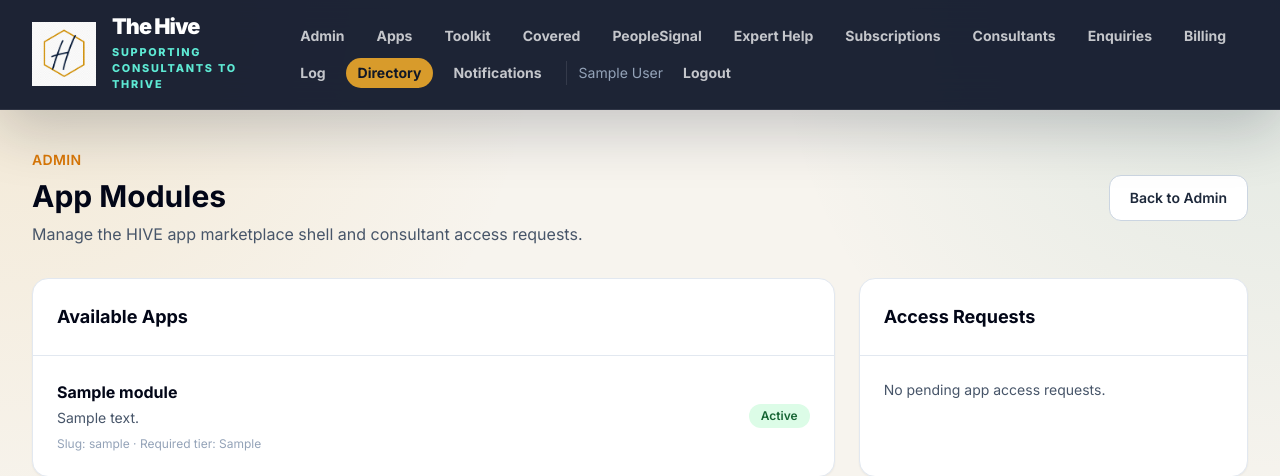
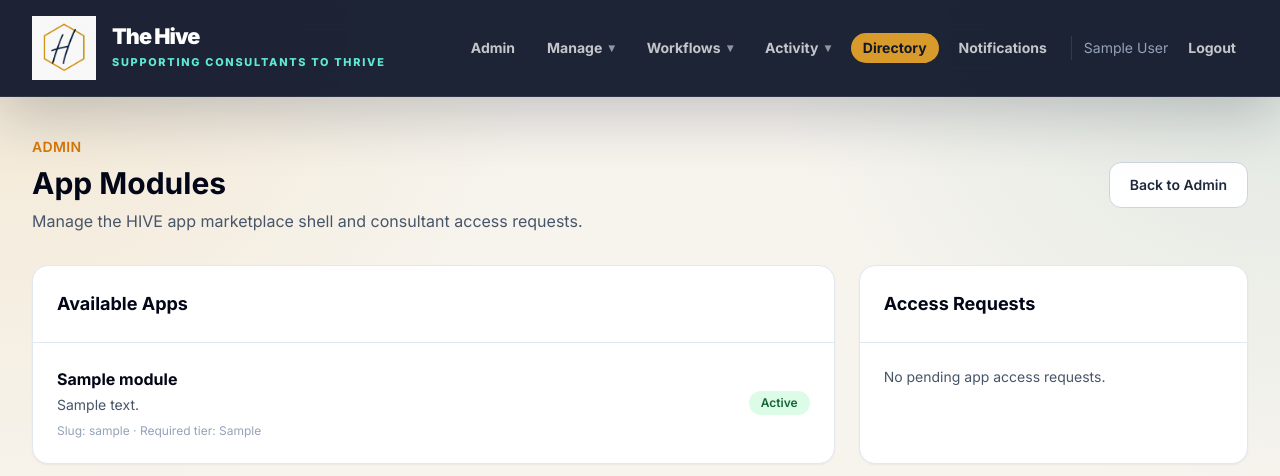
Before and after one commit to Dolman17/hive, a Flask app: page /admin/apps in a window 1280 px wide. Shown: the top 476 px of the page. Run offline with Flask 3, Linux system fonts and the light colour scheme; a user stored in the database is signed in; tables that the repository leaves empty hold one stand-in row (values such as "Sample post"); some libraries are stand-ins or nearby versions.

Commit message:
Group main navigation into dropdown sections

```diff
--- a/templates/base.html
+++ b/templates/base.html
@@ -20,6 +20,10 @@
     <style>
         body {
             font-family: 'Inter', system-ui, -apple-system, BlinkMacSystemFont, 'Segoe UI', sans-serif;
+        }
+
+        details > summary::-webkit-details-marker {
+            display: none;
         }
     </style>
 </head>
@@ -58,27 +62,81 @@
             <nav class="flex flex-wrap items-center gap-2">
                 {% if current_user.role == "admin" %}
                     <a href="{{ url_for('admin_dashboard') }}" class="hive-nav-link">Admin</a>
-                    <a href="{{ url_for('admin_apps') }}" class="hive-nav-link">Apps</a>
-                    <a href="{{ url_for('admin_resources') }}" class="hive-nav-link">Toolkit</a>
-                    <a href="{{ url_for('admin_cover') }}" class="hive-nav-link">Covered</a>
-                    <a href="{{ url_for('admin_leads') }}" class="hive-nav-link">PeopleSignal</a>
-                    <a href="{{ url_for('admin_expert_requests') }}" class="hive-nav-link">Expert Help</a>
-                    <a href="{{ url_for('admin_subscriptions') }}" class="hive-nav-link">Subscriptions</a>
-                    <a href="{{ url_for('consultant_profiles.admin_consultants') }}" class="hive-nav-link">Consultants</a>
-                    <a href="{{ url_for('directory_enquiries.admin_directory_enquiries') }}" class="hive-nav-link">Enquiries</a>
-                    <a href="{{ url_for('billing.admin_billing') }}" class="hive-nav-link">Billing</a>
-                    <a href="{{ url_for('notifications.admin_notifications') }}" class="hive-nav-link">Log</a>
+
+                    <details class="relative">
+                        <summary class="hive-nav-link cursor-pointer select-none list-none">
+                            Manage <span class="text-xs opacity-70">▾</span>
+                        </summary>
+                        <div class="absolute left-0 mt-2 w-56 rounded-2xl bg-slate-950 border border-white/10 shadow-2xl p-2 z-50">
+                            <a href="{{ url_for('admin_apps') }}" class="block rounded-xl px-4 py-3 text-sm font-bold text-slate-200 hover:bg-white/10 hover:text-white">Apps</a>
+                            <a href="{{ url_for('admin_resources') }}" class="block rounded-xl px-4 py-3 text-sm font-bold text-slate-200 hover:bg-white/10 hover:text-white">Toolkit</a>
+                            <a href="{{ url_for('consultant_profiles.admin_consultants') }}" class="block rounded-xl px-4 py-3 text-sm font-bold text-slate-200 hover:bg-white/10 hover:text-white">Consultants</a>
+                            <a href="{{ url_for('admin_subscriptions') }}" class="block rounded-xl px-4 py-3 text-sm font-bold text-slate-200 hover:bg-white/10 hover:text-white">Subscriptions</a>
+                            <a href="{{ url_for('billing.admin_billing') }}" class="block rounded-xl px-4 py-3 text-sm font-bold text-slate-200 hover:bg-white/10 hover:text-white">Billing</a>
+                        </div>
+                    </details>
+
+                    <details class="relative">
+                        <summary class="hive-nav-link cursor-pointer select-none list-none">
+                            Workflows <span class="text-xs opacity-70">▾</span>
+                        </summary>
+                        <div class="absolute left-0 mt-2 w-60 rounded-2xl bg-slate-950 border border-white/10 shadow-2xl p-2 z-50">
+                            <a href="{{ url_for('admin_cover') }}" class="block rounded-xl px-4 py-3 text-sm font-bold text-slate-200 hover:bg-white/10 hover:text-white">HIVE Covered</a>
+                            <a href="{{ url_for('admin_leads') }}" class="block rounded-xl px-4 py-3 text-sm font-bold text-slate-200 hover:bg-white/10 hover:text-white">PeopleSignal</a>
+                            <a href="{{ url_for('admin_expert_requests') }}" class="block rounded-xl px-4 py-3 text-sm font-bold text-slate-200 hover:bg-white/10 hover:text-white">Expert Help</a>
+                            <a href="{{ url_for('directory_enquiries.admin_directory_enquiries') }}" class="block rounded-xl px-4 py-3 text-sm font-bold text-slate-200 hover:bg-white/10 hover:text-white">Directory Enquiries</a>
+                        </div>
+                    </details>
+
+                    <details class="relative">
+                        <summary class="hive-nav-link cursor-pointer select-none list-none">
+                            Activity <span class="text-xs opacity-70">▾</span>
+                        </summary>
+                        <div class="absolute left-0 mt-2 w-56 rounded-2xl bg-slate-950 border border-white/10 shadow-2xl p-2 z-50">
+                            <a href="{{ url_for('notifications.admin_notifications') }}" class="block rounded-xl px-4 py-3 text-sm font-bold text-slate-200 hover:bg-white/10 hover:text-white">Notification Log</a>
+                            <a href="{{ url_for('notifications.notification_list') }}" class="block rounded-xl px-4 py-3 text-sm font-bold text-slate-200 hover:bg-white/10 hover:text-white">
+                                My Notifications
+                                {% if unread_notification_count and unread_notification_count > 0 %}
+                                    <span class="ml-2 inline-flex h-5 min-w-5 items-center justify-center rounded-full bg-red-500 px-1.5 text-xs font-black text-white">{{ unread_notification_count }}</span>
+                                {% endif %}
+                            </a>
+                        </div>
+                    </details>
                 {% else %}
                     <a href="{{ url_for('dashboard') }}" class="hive-nav-link">Dashboard</a>
-                    <a href="{{ url_for('consultant_profiles.profile_detail') }}" class="hive-nav-link">Profile</a>
-                    <a href="{{ url_for('website_settings') }}" class="hive-nav-link">Website</a>
-                    <a href="{{ url_for('apps_index') }}" class="hive-nav-link">Apps</a>
-                    <a href="{{ url_for('resources_list') }}" class="hive-nav-link">Toolkit</a>
-                    <a href="{{ url_for('cover_list') }}" class="hive-nav-link">Covered</a>
-                    <a href="{{ url_for('leads_list') }}" class="hive-nav-link">Leads</a>
-                    <a href="{{ url_for('directory_enquiries.consultant_directory_enquiries') }}" class="hive-nav-link">Enquiries</a>
-                    <a href="{{ url_for('expert_help_list') }}" class="hive-nav-link">Expert Help</a>
-                    <a href="{{ url_for('billing.billing_home') }}" class="hive-nav-link">Billing</a>
+
+                    <details class="relative">
+                        <summary class="hive-nav-link cursor-pointer select-none list-none">
+                            Business <span class="text-xs opacity-70">▾</span>
+                        </summary>
+                        <div class="absolute left-0 mt-2 w-56 rounded-2xl bg-slate-950 border border-white/10 shadow-2xl p-2 z-50">
+                            <a href="{{ url_for('consultant_profiles.profile_detail') }}" class="block rounded-xl px-4 py-3 text-sm font-bold text-slate-200 hover:bg-white/10 hover:text-white">Profile</a>
+                            <a href="{{ url_for('website_settings') }}" class="block rounded-xl px-4 py-3 text-sm font-bold text-slate-200 hover:bg-white/10 hover:text-white">Website</a>
+                            <a href="{{ url_for('billing.billing_home') }}" class="block rounded-xl px-4 py-3 text-sm font-bold text-slate-200 hover:bg-white/10 hover:text-white">Billing</a>
+                        </div>
+                    </details>
+
+                    <details class="relative">
+                        <summary class="hive-nav-link cursor-pointer select-none list-none">
+                            Tools <span class="text-xs opacity-70">▾</span>
+                        </summary>
+                        <div class="absolute left-0 mt-2 w-56 rounded-2xl bg-slate-950 border border-white/10 shadow-2xl p-2 z-50">
+                            <a href="{{ url_for('apps_index') }}" class="block rounded-xl px-4 py-3 text-sm font-bold text-slate-200 hover:bg-white/10 hover:text-white">Apps</a>
+                            <a href="{{ url_for('resources_list') }}" class="block rounded-xl px-4 py-3 text-sm font-bold text-slate-200 hover:bg-white/10 hover:text-white">Toolkit</a>
+                        </div>
+                    </details>
+
+                    <details class="relative">
+                        <summary class="hive-nav-link cursor-pointer select-none list-none">
+                            Workflows <span class="text-xs opacity-70">▾</span>
+                        </summary>
+                        <div class="absolute left-0 mt-2 w-60 rounded-2xl bg-slate-950 border border-white/10 shadow-2xl p-2 z-50">
+                            <a href="{{ url_for('cover_list') }}" class="block rounded-xl px-4 py-3 text-sm font-bold text-slate-200 hover:bg-white/10 hover:text-white">HIVE Covered</a>
+                            <a href="{{ url_for('leads_list') }}" class="block rounded-xl px-4 py-3 text-sm font-bold text-slate-200 hover:bg-white/10 hover:text-white">PeopleSignal Leads</a>
+                            <a href="{{ url_for('directory_enquiries.consultant_directory_enquiries') }}" class="block rounded-xl px-4 py-3 text-sm font-bold text-slate-200 hover:bg-white/10 hover:text-white">Directory Enquiries</a>
+                            <a href="{{ url_for('expert_help_list') }}" class="block rounded-xl px-4 py-3 text-sm font-bold text-slate-200 hover:bg-white/10 hover:text-white">Expert Help</a>
+                        </div>
+                    </details>
                 {% endif %}
 
                 <a href="{{ url_for('public_directory.directory_index') }}" class="hive-nav-link hive-nav-link--primary">
```
